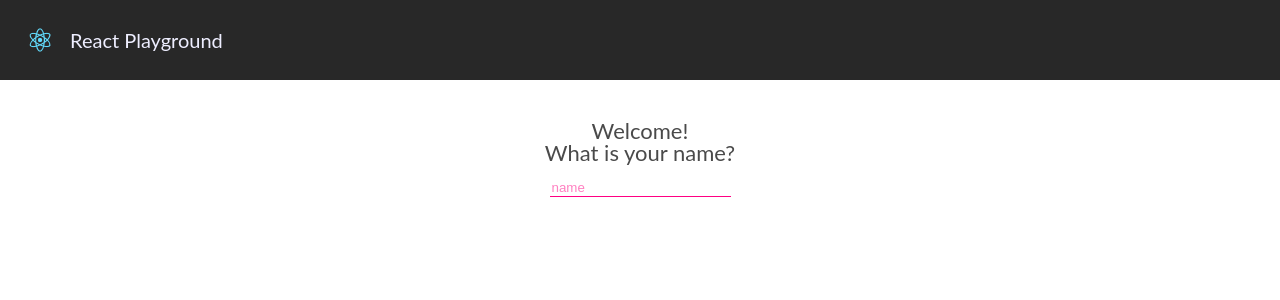
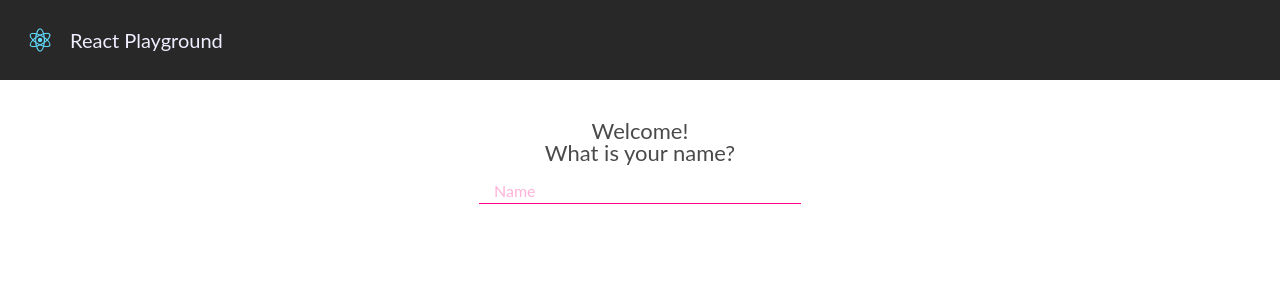
Before and after one commit to nmkleiner/react-playground, a React (Create React App) app: page / in a window 1280 px wide. Shown: the top 300 px of the page. Built offline with nearby package versions, Linux system fonts and the light colour scheme.

Commit message:
added floating label

```diff
--- /dev/null
+++ b/src/Components/Inputs/InputLabel/InputLabel.js
@@ -0,0 +1,16 @@
+import React from "react";
+import "./style.scss";
+
+export default (props) => {
+    let className = "input-label";
+
+    if (props.isFloating) {
+        className += " floating";
+    }
+
+    return (
+        <div className={className}>
+            {props.name}
+        </div>
+    );
+}
--- /dev/null
+++ b/src/Components/Inputs/InputLabel/style.scss
@@ -0,0 +1,20 @@
+.input-label {
+  position: absolute;
+  bottom: 5px;
+  left: 15px;
+
+  pointer-events: none;
+
+  color: #ff0083;
+  opacity: 0.3;
+  font-size: 16px;
+  text-transform: capitalize;
+  transition: 0.3s;
+
+  &.floating {
+    opacity: 1;
+    bottom: 28px;
+    left: 0px;
+    font-size: 12px;
+  }
+}
--- /dev/null
+++ b/src/Components/Inputs/TextInput/TextInput.js
@@ -0,0 +1,32 @@
+import React, {useState} from "react";
+import "./style.scss";
+import InputLabel from "../InputLabel/InputLabel";
+
+export default (props) => {
+
+    const [labelFloatingState, setLabelFloating] = useState(false);
+
+    const handleFocus = () => {
+        setLabelFloating(true)
+    };
+
+    const handleBlur = () => {
+        setLabelFloating(false)
+    };
+
+    return (
+        <div className="input-group">
+            <InputLabel
+                name={props.name}
+                isFloating={labelFloatingState}
+            />
+            <input
+                className="text-input primary-color"
+                type="text"
+                onChange={(ev) => props.change(ev.target.value)}
+                onFocus={handleFocus}
+                onBlur={handleBlur}
+            />
+        </div>
+    );
+}
--- /dev/null
+++ b/src/Components/Inputs/TextInput/style.scss
@@ -0,0 +1,16 @@
+.input-group {
+  position: relative;
+  .text-input {
+    box-shadow: none;
+    border: 0;
+    border-bottom: 1px solid #ff0083;
+    width: 300px;
+    font-size: 16px;
+    padding-left: 20px;
+    padding-bottom: 5px;
+
+    &:focus {
+      outline: none;
+    }
+  }
+}
--- a/src/Layouts/GetName/GetName.js
+++ b/src/Layouts/GetName/GetName.js
@@ -1,5 +1,6 @@
 import React from "react";
 import "./style.scss";
+import TextInput from "../../Components/Inputs/TextInput/TextInput";
 
 export default (props) => {
 
@@ -7,11 +8,9 @@ export default (props) => {
         !props.name &&
         <div className="get-name">
             <p className="welcome-text">Welcome! <br/>What is your name?</p>
-            <input
-                placeholder="name"
-                className="welcome-input primary-color"
-                type="text"
-                onChange={(ev) => props.change(ev.target.value)}
+            <TextInput
+                name="name"
+                change={props.change}
             />
         </div>
     );
--- a/src/Layouts/GetName/style.scss
+++ b/src/Layouts/GetName/style.scss
@@ -11,19 +11,4 @@
     font-size: 22px;
     text-align: center;
   }
-
-  .welcome-input {
-    box-shadow: none;
-    border: 0;
-    border-bottom: 1px solid #ff0083;
-
-    &:focus {
-      outline: none;
-    }
-
-    &::placeholder {
-      color: #ff0083;
-      opacity: 0.5;
-    }
-  }
 }
```
